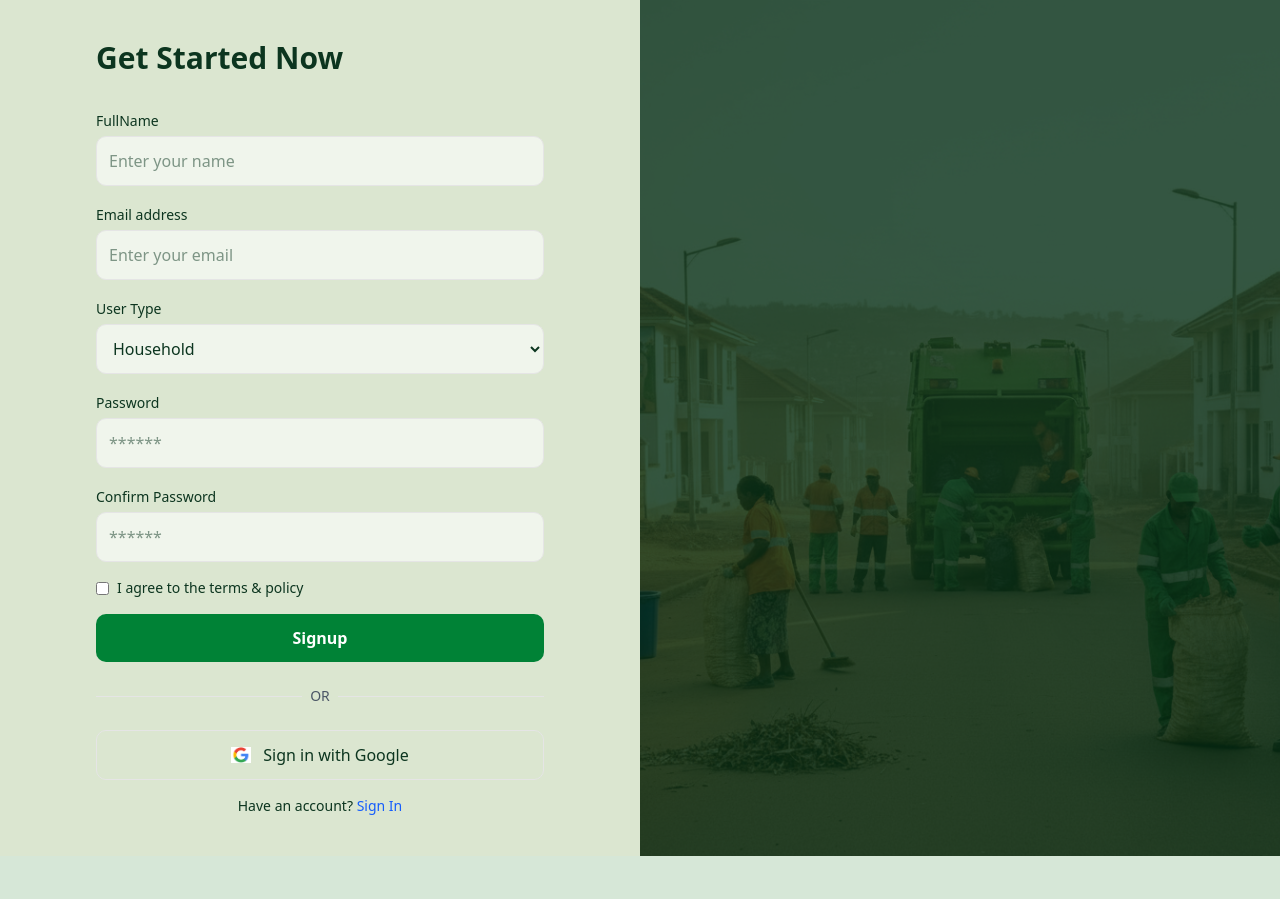
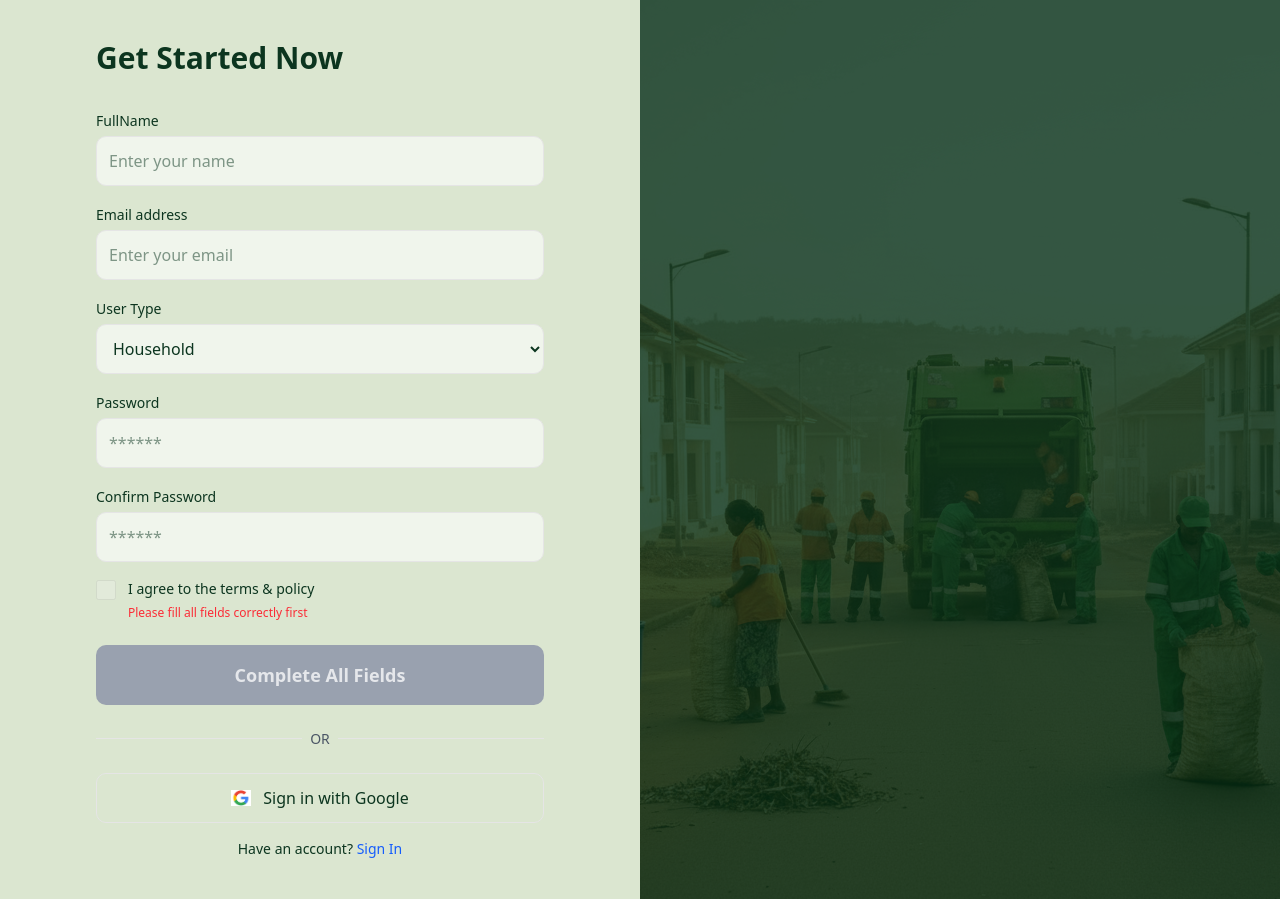
Before and after one commit to SheCanCODE-Capstone-Projects/Greenex_fe, a Next.js app: page /signup in a window 1280 px wide. Before the commit the page ends 856 px from the top, so only its background shows below. Built offline with nearby package versions, Linux system fonts and the light colour scheme.

Commit message:
Add validation

```diff
--- a/src/app/page.tsx
+++ b/src/app/page.tsx
@@ -4,6 +4,7 @@ import Header from "@/components/Header";
 import HomeSection from "@/components/HomeSection";
 import AboutSection from "@/components/AboutSection";
 import ContactSection from "@/components/ContactSection";
+import ServicePage from "@/components/Servicepage";
 
 
 export default function Home() {
@@ -54,7 +55,9 @@ export default function Home() {
       <main>
         <HomeSection />
         <AboutSection />
+        <ServicePage />
         <ContactSection />
+
       </main>
     </div>
   );
--- a/src/app/signup/page.tsx
+++ b/src/app/signup/page.tsx
@@ -9,14 +9,37 @@ export default function SignupPage() {
   const [password, setPassword] = useState("");
   const [confirmPassword, setConfirmPassword] = useState("");
   const [userType, setUserType] = useState("citizen");
+  const [agree, setAgree] = useState(false);
+  const [error, setError] = useState("");
+
+  const strongPassword =
+    /^(?=.*[a-z])(?=.*[A-Z])(?=.*\d)(?=.*[@$!%*?&])[A-Za-z\d@$!%*?&]{8,}$/;
+
+
+  const validFullname = fullname.trim().length >= 3;
+  const validEmail = email.includes("@") && email.includes(".");
+  const validPassword = strongPassword.test(password);
+  const validConfirm = password === confirmPassword;
+
+  const canAgree = validFullname && validEmail && validPassword && validConfirm;
+  const canSubmit = canAgree && agree;
+
+  const handleSubmit = () => {
+    if (!canSubmit) {
+      setError("Please complete all required fields correctly.");
+      return;
+    }
+    setError("");
+    alert("Signup successful!");
+  };
 
   return (
     <div className="min-h-screen flex">
-
       <div className="w-1/2 bg-[#dbe6d0] flex items-center justify-center p-10">
         <div className="w-full max-w-md">
+          <h1 className="text-3xl font-semibold mb-8">Get Started Now</h1>
 
-          <h1 className="text-3xl font-semibold mb-8">Get Started Now</h1>
+          {error && <p className="text-red-600 mb-4 text-sm">{error}</p>}
 
 
           <label className="text-sm font-medium">FullName</label>
@@ -25,17 +48,33 @@ export default function SignupPage() {
             placeholder="Enter your name"
             value={fullname}
             onChange={(e) => setFullname(e.target.value)}
-            className="w-full mt-1 mb-4 p-3 border rounded-lg bg-white/60"
+            className={`w-full mt-1 p-3 border rounded-lg bg-white/60 ${
+              fullname && !validFullname ? "border-red-500" : ""
+            }`}
           />
+          {fullname && !validFullname && (
+            <p className="text-red-500 text-xs mb-4">Name must be at least 3 characters</p>
+          )}
+          {(!fullname || validFullname) && <div className="mb-4"></div>}
+
+          {/* Email */}
           <label className="text-sm font-medium">Email address</label>
           <input
             type="email"
             placeholder="Enter your email"
             value={email}
             onChange={(e) => setEmail(e.target.value)}
-            className="w-full mt-1 mb-4 p-3 border rounded-lg bg-white/60"
+            className={`w-full mt-1 p-3 border rounded-lg bg-white/60 ${
+              email && !validEmail ? "border-red-500" : ""
+            }`}
           />
-           <label className="text-sm font-medium">User Type</label>
+          {email && !validEmail && (
+            <p className="text-red-500 text-xs mb-4">Please enter a valid email</p>
+          )}
+          {(!email || validEmail) && <div className="mb-4"></div>}
+
+          {/* User Type */}
+          <label className="text-sm font-medium">User Type</label>
           <select
             value={userType}
             onChange={(e) => setUserType(e.target.value)}
@@ -45,30 +84,70 @@ export default function SignupPage() {
             <option value="company">Company</option>
           </select>
 
+          {/* Password */}
           <label className="text-sm font-medium">Password</label>
           <input
             type="password"
             placeholder="******"
             value={password}
             onChange={(e) => setPassword(e.target.value)}
-            className="w-full mt-1 mb-4 p-3 border rounded-lg bg-white/60"
+            className={`w-full mt-1 p-3 border rounded-lg bg-white/60 ${
+              password && !validPassword ? "border-red-500" : ""
+            }`}
           />
+          {password && !validPassword && (
+            <p className="text-red-500 text-xs mb-4">Password must be 8+ chars with uppercase, lowercase, number & special char</p>
+          )}
+          {(!password || validPassword) && <div className="mb-4"></div>}
+
+          {/* Confirm Password */}
           <label className="text-sm font-medium">Confirm Password</label>
           <input
             type="password"
             placeholder="******"
             value={confirmPassword}
             onChange={(e) => setConfirmPassword(e.target.value)}
-            className="w-full mt-1 mb-4 p-3 border rounded-lg bg-white/60"
+            className={`w-full mt-1 p-3 border rounded-lg bg-white/60 ${
+              confirmPassword && !validConfirm ? "border-red-500" : ""
+            }`}
           />
-          <div className="flex items-center mb-4">
-            <input type="checkbox" className="mr-2" />
-            <p className="text-sm">I agree to the terms & policy</p>
+          {confirmPassword && !validConfirm && (
+            <p className="text-red-500 text-xs mb-4">Passwords do not match</p>
+          )}
+          {(!confirmPassword || validConfirm) && <div className="mb-4"></div>}
+
+          {/* Checkbox (Protected) */}
+          <div className="flex items-start mb-6">
+            <input
+              type="checkbox"
+              checked={agree}
+              disabled={!canAgree}
+              onChange={() => canAgree && setAgree(!agree)}
+              className={`w-5 h-5 mr-3 mt-0.5 accent-green-700 ${
+                canAgree ? "cursor-pointer" : "opacity-40 cursor-not-allowed"
+              }`}
+            />
+            <div>
+              <p className="text-sm leading-relaxed">
+                I agree to the terms & policy
+              </p>
+              {!canAgree && (
+                <p className="text-red-500 text-xs mt-1">Please fill all fields correctly first</p>
+              )}
+            </div>
           </div>
 
-
-          <button className="w-full bg-green-700 text-white py-3 rounded-lg font-semibold">
-            Signup
+          {/* Signup Button */}
+          <button
+            onClick={handleSubmit}
+            disabled={!canSubmit}
+            className={`w-full py-4 rounded-lg font-semibold text-lg transition-all duration-200 ${
+              canSubmit
+                ? "bg-green-700 hover:bg-green-800 text-white shadow-lg hover:shadow-xl transform hover:-translate-y-0.5"
+                : "bg-gray-400 text-gray-200 cursor-not-allowed"
+            }`}
+          >
+            {canSubmit ? "Create Account" : "Complete All Fields"}
           </button>
 
           {userType !== "company" && (
@@ -78,7 +157,6 @@ export default function SignupPage() {
                 <span className="mx-2 text-sm text-gray-600">OR</span>
                 <div className="flex-1 border-t"></div>
               </div>
-
 
               <button className="w-full flex items-center justify-center border py-3 rounded-lg hover:bg-gray-100">
                 <Image
@@ -103,15 +181,13 @@ export default function SignupPage() {
       </div>
 
       <div className="w-1/2 relative backdrop-opacity-60">
-
         <Image
           src="/landingImage.png"
           alt="Cleaning workers"
           fill
           className="object-cover"
         />
-          <div className="absolute inset-0 bg-green-950 opacity-80"></div>
-
+        <div className="absolute inset-0 bg-green-950 opacity-80"></div>
       </div>
     </div>
   );
--- a/src/components/HomeSection.tsx
+++ b/src/components/HomeSection.tsx
@@ -45,20 +45,15 @@ const HomeSection: React.FC = () => {
             <span className="border-r-4 border-white animate-pulse ml-1"></span>
           )}
         </h1>
-
         <p className="text-white text-xl sm:text-2xl md:text-3xl font-light opacity-90 mb-12 animate-fade-in-up delay-300">
          Smarter, Cleaner waste management Smarter, Cleaner waste management <br /> Cleaner waste management Smarter, Cleaner waste management
         </p>
-
-
-
-
         <div className="flex flex-col sm:flex-row justify-center items-center gap-6 animate-fade-in-up delay-500">
           <button
             onClick={() => scrollToSection("contact")}
             className="group relative bg-primary-green dark:bg-secondary-green text-white px-12 py-4 rounded-2xl text-lg font-semibold hover:shadow-2xl hover:shadow-primary-green/30 dark:hover:shadow-secondary-green/30 transition-all duration-300 overflow-hidden"
           >
-            <span className="relative z-10">Get Started</span>
+            <span className="relative z-10">Get Startedmm</span>
             <div className="absolute inset-0 bg-gradient-to-r from-transparent via-white/10 to-transparent -translate-x-full group-hover:translate-x-full transition-transform duration-700"></div>
           </button>
 
```
